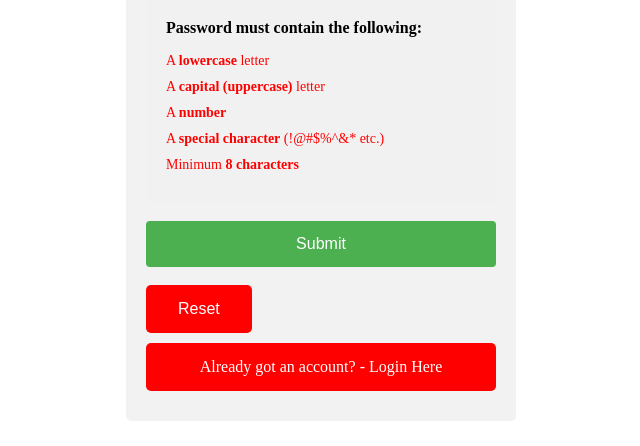
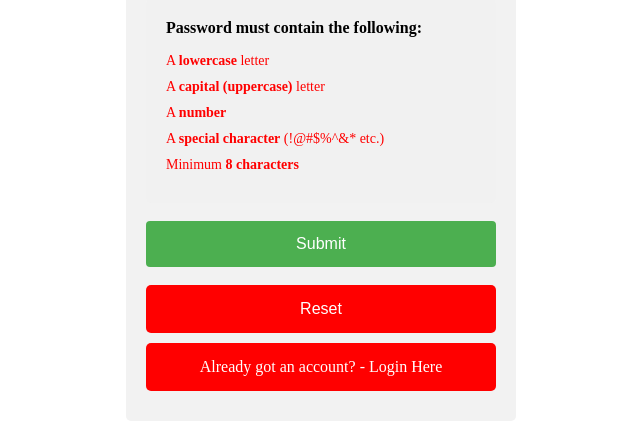
Before and after one commit to gabrielhj17/LoveJoy, a PHP site: page /lovejoy/register.php in a window 1280 px wide. Shown: the part 813-1259 px from the top of the page, without its empty margins (319-959 px from the left). Run offline with PHP 8.4, Linux system fonts and the light colour scheme; a stand-in replaces the project's code that opens the database connection; some libraries are stand-ins or nearby versions.

Commit message:
Fixed reset button styling

```diff
--- a/register.php
+++ b/register.php
@@ -238,7 +238,7 @@ function checkEmailDomain($email) {
                 data-callback='onSubmit'
                 data-action='submit'>Submit</button><br>
 
-                <input type="reset" value="Reset" class="button">
+                <input type="reset" value="Reset">
 
                 <a href="login.html" class="button">Already got an account? - Login Here</a>
             </form>
--- a/styles.css
+++ b/styles.css
@@ -19,6 +19,8 @@ h1 {
   cursor: pointer;
   border-radius: 5px;
   margin: 10px 0;
+  width: 100%;
+  box-sizing: border-box;
 }
 
 .g-recaptcha {
```
